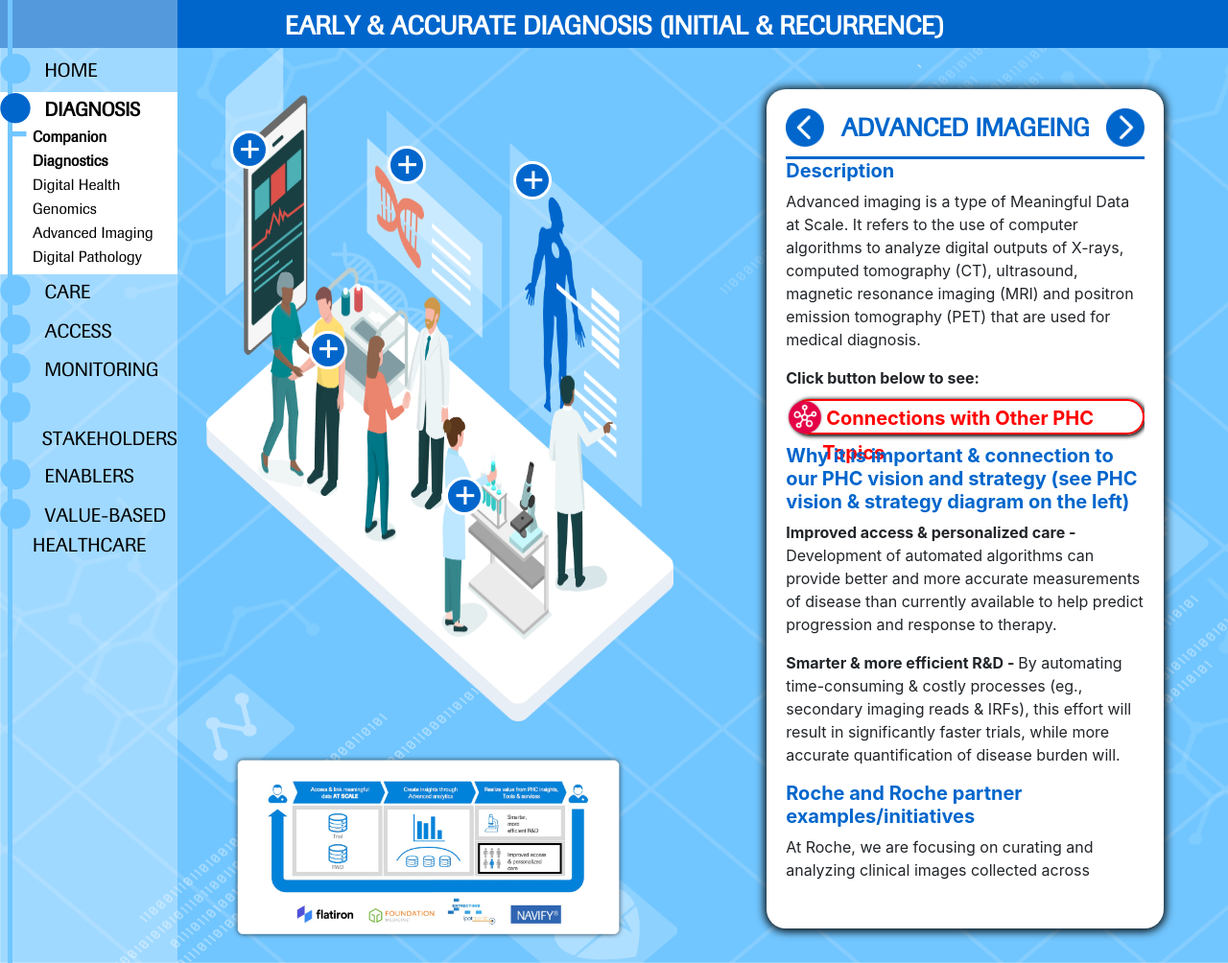
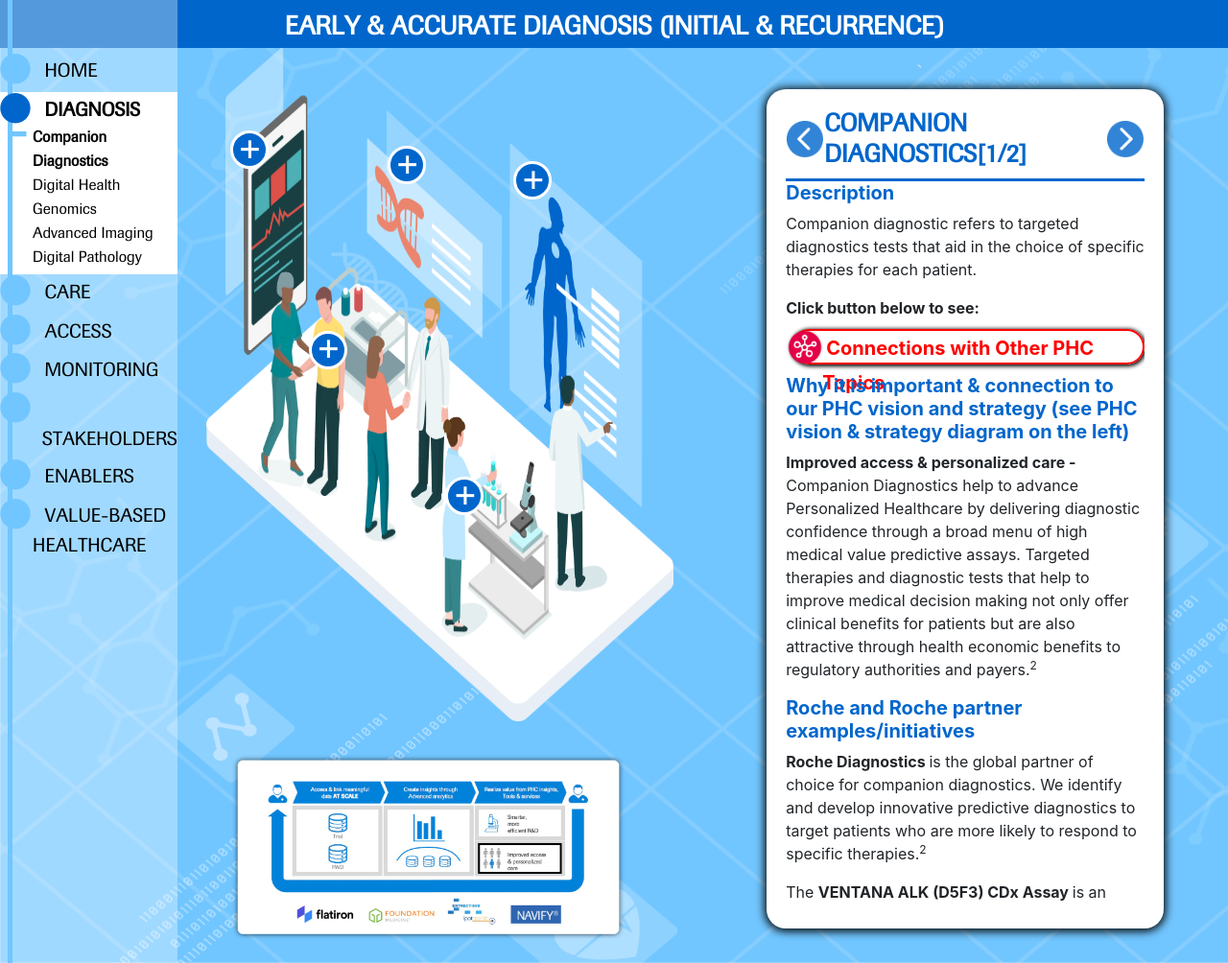
Before and after one commit to higherstar/personal_health_care, a PHP site: page /pages/diagnosis.html in a window 1280 px wide. Shown: the part 117-1121 px from the top of the page at 96% size. Run offline with PHP 8.4, Linux system fonts and the light colour scheme.

Commit message:
sync side bar and expand buttons and add diagnosis details content

```diff
--- a/css/diagnosis.css
+++ b/css/diagnosis.css
@@ -1,3 +1,10 @@
+/*--------------------------------------------------------------
+# General
+--------------------------------------------------------------*/
+hr {
+  border: 0;
+}
+
 /*--------------------------------------------------------------
 # Content Header
 --------------------------------------------------------------*/
@@ -41,6 +48,10 @@
 #diagnosis-life-cycle {
   width: 80%;
   align-self: flex-end;
+}
+
+.hide {
+  display: none;
 }
 
 /*--------------------------------------------------------------
@@ -106,6 +117,14 @@
 .diagnosis-right-header img{
   width: 40px;
   height: 40px;
+  padding: 0;
+  opacity: 0.8;
+}
+.diagnosis-right-header img:hover{
+  opacity: 1;
+}
+.diagnosis-right-header img:active{
+  opacity: 0.8;
 }
 .diagnosis-right-header h1{
   font-size: 26px;
@@ -128,6 +147,7 @@
   overflow-y: auto;
   height: 90%;
 }
+
 .diagnosis-red-section {
   font-size: 20px;
   font-weight: bold;
@@ -148,6 +168,11 @@
   margin-top: -5px;
   object-fit: contain;
   width: 44px;
+}
+
+.img-floodlight img{
+  width: 100%;
+  margin-top: 14%;
 }
 
 /*--------------------------------------------------------------
--- a/js/main.js
+++ b/js/main.js
@@ -6,12 +6,23 @@ jQuery(document).ready(function( $ ) {
 
   // handler for clicking on side bar submenu list
   $(document).on('click', '.side-bar-submenu-title', function(e) {
+    if ($('.details-container').length > 0)
+      for (let i = 0; i< $('.details-container').length; i++) {
+        $('.details-container')[i].classList.replace('show', 'hide');
+      }
     for (let i = 0; i< $('.side-bar-submenu-title').length; i++) {
       if($('.side-bar-submenu-title')[i] !== e.target) {
         $('.side-bar-submenu-title')[i].classList.remove('active');
         $('.side-bar-submenu')[i].classList.remove('active');
       } else {
         $('.side-bar-submenu')[i].classList.add('active');
+        if ($('.details-container').length > 0) {
+          $(e.target.hash)[0].classList.replace('hide', 'show');
+          $(e.target.hash)[0].classList.replace('hide', 'show');
+        }
+        const expandButtonId = $('.side-bar-submenu-title')[i].hash.slice(0, $('.side-bar-submenu-title')[i].hash.length-8)+ '-btn';
+        if (!$('.side-bar-submenu-title')[i].classList.contains('active') && $(expandButtonId))
+          $(expandButtonId).trigger('click');
       }
     }
     e.target.classList.add('active');
@@ -41,7 +52,6 @@ jQuery(document).ready(function( $ ) {
     let titleId = '';
     for (let i = 0; i< expandBtns.length; i++) {
       if ($(expandBtns[i])[0].id !== $(this)[0].id) {
-        console.log($(expandBtns[i])[0].id !== $(this)[0].id);
         $(expandBtns[i]).find('.custom-expand-btn-plus')[0].style.display = 'block';
         $(expandBtns[i]).find('.custom-expand-btn-minus')[0].style.display = 'none';
         titleId = '#' + $(expandBtns[i])[0].id + '-title';
@@ -53,6 +63,13 @@ jQuery(document).ready(function( $ ) {
       $(this).find('.custom-expand-btn-plus')[0].style.display = 'none';
       $(this).find('.custom-expand-btn-minus')[0].style.display = 'block';
       titleId = '#' + $(this)[0].id + '-title';
+      const submenuHash = '#' + $(this)[0].id.slice(0, $(this)[0].id.length - 3) + 'details';
+      for (let i = 0; i< $('.side-bar-submenu-title').length; i++) {
+        if($('.side-bar-submenu-title')[i].hash === submenuHash) {
+          console.log($('.side-bar-submenu-title')[i]);
+          $('.side-bar-submenu-title')[i].click();
+        }
+      }
       $(titleId)[0].style.display = 'block';
     } else {
       $(this).find('.custom-expand-btn-plus')[0].style.display = 'block';
@@ -61,4 +78,41 @@ jQuery(document).ready(function( $ ) {
       $(titleId)[0].style.display = 'none';
     }
   });
+
+  // handler for clicking on prev next button of diagnosis details
+  $('.diagnostics-details-btn-prev').click(function() {
+    let titleClass = '.' + $(this)[0].id.slice(0, $(this)[0].id.length-4) + 'title';
+    let contentClass = '.' + $(this)[0].id.slice(0, $(this)[0].id.length-4) + 'content';
+    const detailTitles = $(titleClass);
+    const detailContents = $(contentClass);
+    for (let i = 0; i< detailTitles.length; i++) {
+      if ($(detailTitles[i])[0].classList.contains('show')) {
+        if (i !== 0) {
+          $(detailTitles[i])[0].classList.replace('show', 'hide');
+          $(detailContents[i])[0].classList.replace('show', 'hide');
+          $(detailContents[(i - 1)])[0].classList.replace('hide', 'show');
+          $(detailTitles[(i - 1)])[0].classList.replace('hide', 'show');
+        }
+        break;
+      }
+    }
+  });
+
+  $('.diagnostics-details-btn-next').click(function() {
+    let titleClass = '.' + $(this)[0].id.slice(0, $(this)[0].id.length-4) + 'title';
+    let contentClass = '.' + $(this)[0].id.slice(0, $(this)[0].id.length-4) + 'content';
+    const detailTitles = $(titleClass);
+    const detailContents = $(contentClass);
+    for (let i = 0; i< detailTitles.length; i++) {
+      if ($(detailTitles[i])[0].classList.contains('show')) {
+        if (i !== detailTitles.length - 1) {
+          $(detailTitles[i])[0].classList.replace('show', 'hide');
+          $(detailContents[i])[0].classList.replace('show', 'hide');
+          $(detailContents[(i + 1)])[0].classList.replace('hide', 'show');
+          $(detailTitles[(i + 1)])[0].classList.replace('hide', 'show');
+        }
+        break;
+      }
+    }
+  });
 });
--- a/pages/diagnosis.html
+++ b/pages/diagnosis.html
@@ -65,19 +65,19 @@
           <a href="diagnosis.html" aria-expanded="true" class="dropdown-toggle side-bar-menu-title active">DIAGNOSIS</a>
           <ul class="collapse list-unstyled submenu-list show active" id="diagnosis-submenu">
             <li class="side-bar-submenu active">
-              <a href="#" class="side-bar-submenu-title active">Companion Diagnostics</a>
+              <a href="#companion-diagnostics-details" class="side-bar-submenu-title active">Companion Diagnostics</a>
             </li>
             <li class="side-bar-submenu">
-              <a href="#" class="side-bar-submenu-title">Digital Health</a>
+              <a href="#digital-health-details" class="side-bar-submenu-title">Digital Health</a>
             </li>
             <li class="side-bar-submenu">
-              <a href="#" class="side-bar-submenu-title">Genomics</a>
+              <a href="#genomics-details" class="side-bar-submenu-title">Genomics</a>
             </li>
             <li class="side-bar-submenu">
-              <a href="#" class="side-bar-submenu-title">Advanced Imaging</a>
+              <a href="#advanced-imaging-details" class="side-bar-submenu-title">Advanced Imaging</a>
             </li>
             <li class="side-bar-submenu">
-              <a href="#" class="side-bar-submenu-title">Digital Pathology</a>
+              <a href="#digital-pathology-details" class="side-bar-submenu-title">Digital Pathology</a>
             </li>
           </ul>
         </li>
@@ -160,11 +160,192 @@
           Diagnosis  Details
         ============================-->
         <div class="col-lg-6 diagnosis-details">
-          <div class="diagnosis-container">
+          <div id="companion-diagnostics-details" class="details-container diagnosis-container show">
             <div class="diagnosis-right-header d-flex">
-              <img src="../img/toggle_prev.png">
+              <img id="companion-diagnostics-details-prev" class="diagnostics-details-btn-prev btn" src="../img/toggle_prev.png">
+              <h1 class="companion-diagnostics-details-title show">COMPANION DIAGNOSTICS[1/2]</h1>
+              <h1 class="companion-diagnostics-details-title hide">COMPANION DIAGNOSTICS[2/2]</h1>
+              <img id="companion-diagnostics-details-next" class="diagnostics-details-btn-next btn" src="../img/toggle_next.png">
+            </div>
+            <div class="diagnosis-right-border-div"></div>
+            <div class="companion-diagnostics-details-content diagnosis-right-content show">
+              <h2>Description</h2>
+              <p>Companion diagnostic refers to targeted diagnostics tests that aid in the choice of
+                specific therapies for each patient.
+              </p>
+              <strong>Click button below to see:</strong>
+              <div class="diagnosis-red-section" data-toggle="modal" data-target="#diagnostics-connections">
+                <img src="../img/connection_icon.png"/>Connections with Other PHC Topics
+              </div>
+              <div class="diagnosis-second-section"></div>
+              <h2>Why it is important & connection to our PHC vision and strategy (see PHC vision & strategy diagram on
+                the left) </h2>
+              <p><strong>Improved access & personalized care - </strong>Companion Diagnostics help to advance
+                Personalized Healthcare by delivering diagnostic confidence through a broad menu of high medical
+                value predictive assays. Targeted therapies and diagnostic tests that help to improve medical
+                decision making not only offer clinical benefits for patients but are also attractive through
+                health economic benefits to regulatory authorities and payers.<sup>2</sup>
+              </p>
+              <h2>Roche and Roche partner examples/initiatives</h2>
+              <p><strong>Roche Diagnostics </strong>is the global partner of choice for companion diagnostics.
+                We identify and develop innovative predictive diagnostics to target patients who are more likely to
+                respond to specific therapies.<sup>2</sup></p>
+              <p>The <strong>VENTANA ALK (D5F3) CDx Assay </strong>is an example of a companion diagnostics.
+                This assay helps identify ALK+ non-small cell lung cancer (NSCLC) patients for targeted treatment.
+                <sup>2</sup>
+              </p>
+            </div>
+            <div class="companion-diagnostics-details-content diagnosis-right-content hide">
+              <h2>Key drivers/considerations</h2>
+            </div>
+          </div>
+          <div id="digital-health-details" class="details-container diagnosis-container hide">
+            <div class="diagnosis-right-header d-flex">
+              <img id="digital-health-details-prev" class="diagnostics-details-btn-prev btn" src="../img/toggle_prev.png">
+              <h1 class="digital-health-details-title show">DIGITAL HEALTH[1/3]</h1>
+              <h1 class="digital-health-details-title hide">DIGITAL HEALTH[2/3]</h1>
+              <h1 class="digital-health-details-title hide">DIGITAL HEALTH[3/3]</h1>
+              <img id="digital-health-details-next" class="diagnostics-details-btn-next btn" src="../img/toggle_next.png">
+            </div>
+            <div class="diagnosis-right-border-div"></div>
+            <div class="digital-health-details-content diagnosis-right-content show">
+              <h2>Description</h2>
+              <p>In our PHC engine, Digital Health is a type of Meaningful Data at Scale (MDAS). At Roche, it is defined
+                as clinically grade data from digital devices that inform R&D or clinical care for the Roche
+                Disease Areas of Focus.<sup>3</sup>
+                <hr>
+                Software as medical device  (SaMD) is a software intended to be used for one or more medical purposes
+                that perform these purposes without being part of a hardware medical device.4 Click here to learn more.
+                [Link to Digital Health/SaMD module in Starter Pack]
+              </p>
+              <strong>Click button below to see:</strong>
+              <div class="diagnosis-red-section" data-toggle="modal" data-target="#diagnostics-connections">
+                <img src="../img/connection_icon.png"/>Connections with Other PHC Topics
+              </div>
+              <div class="diagnosis-second-section"></div>
+              <h2>Why it is important & connection to our PHC vision and strategy (see PHC vision & strategy diagram on
+                the left) </h2>
+              <p><strong>Smarter & more efficient R&D – </strong> Digital Health also has the possibility to transform
+                clinical practice – from an earlier detection of disease progression to a better disease management and
+                even disease treatment.
+                <sup>2</sup>
+              </p>
+            </div>
+            <div class="digital-health-details-content diagnosis-right-content hide">
+              <h2>Why it is important & connection to our PHC vision and strategy (see PHC vision & strategy diagram
+                on the left)
+              </h2>
+              <p><strong>Improved access & personalized care - </strong>The development of novel digital biomarkers
+                based on data from wearable devices and mobile apps from our smartphones offers the unprecedented
+                opportunity for continuous data collection but it also opens the door to build new tools more sensitive
+                to change that the current ones. The adoption of novel biomarkers and other digital health solutions
+                such as Digital Therapeutics (DTx) could lead to faster and cheaper research.<sup>1</sup>
+              </p>
+              <h2>Roche and Roche partner examples/initiatives</h2>
+              <p>At Roche, we aim to use digital health platforms to help capture Meaningful Data at Scale (MDAS)
+                in areas such as movement, respiration (e.g., pulmonary function, asthma, exacerbations), and sleep.
+                Where needed, we seek clinical and regulatory validation of digital health platforms for deployment
+                in late-stage clinical trials. Our expertise is in creating operational capabilities informed by pilots
+                to incorporate digital technologies into late-stage trials.<sup>2</sup>
+              </p>
+              <hr>
+              <div class="d-flex">
+                <div class="col-lg-8">
+                  <p>One example of a digital health platform created by Roche is the <strong>Floodlight</strong>
+                    technology. Floodlight aims to allow people with Multiple Sclerosis (MS), physicians, and researchers
+                    to monitor MS and health over time using a smartphone, with the ultimate goal of creating practical
+                    tools to improve the lives of people living with MS.<sup>3</sup>
+                  </p>
+                </div>
+                <div class="col-lg-4 img-floodlight">
+                  <img src="../img/floodlight.png">
+                </div>
+              </div>
+            </div>
+            <div class="digital-health-details-content diagnosis-right-content hide">
+              <h2>Key drivers/considerations1
+              </h2>
+            </div>
+          </div>
+          <div id="genomics-details" class="details-container diagnosis-container hide">
+            <div class="diagnosis-right-header d-flex">
+              <img class="btn" src="../img/toggle_prev.png">
+              <h1>GENOMICS</h1>
+              <img class="btn" src="../img/toggle_next.png">
+            </div>
+            <div class="diagnosis-right-border-div"></div>
+            <div class="diagnosis-right-content">
+              <h2>Description</h2>
+              <p>Advanced imaging is a type of Meaningful Data at Scale. It refers to the use of computer algorithms to
+                analyze digital outputs of X-rays, computed tomography (CT), ultrasound, magnetic resonance imaging
+                (MRI) and positron emission tomography (PET) that are used for medical diagnosis. </p>
+              <strong>Click button below to see:</strong>
+              <div class="diagnosis-red-section" data-toggle="modal" data-target="#diagnostics-connections">
+                <img src="../img/connection_icon.png"/>Connections with Other PHC Topics
+              </div>
+              <div class="diagnosis-second-section"></div>
+              <h2>Why it is important & connection to our PHC vision and strategy (see PHC vision & strategy diagram on
+                the left) </h2>
+              <p><strong>Improved access & personalized care - </strong>Development of automated algorithms can provide
+                better and more accurate measurements of disease than currently available to help predict progression
+                and response to therapy.</p>
+              <p><strong>Smarter & more efficient R&D - </strong>By automating time-consuming & costly processes (eg.,
+                secondary imaging reads & IRFs), this effort will result in significantly faster trials, while more
+                accurate quantification of disease burden will. </p>
+              <h2>Roche and Roche partner examples/initiatives</h2>
+              <p>At Roche, we are focusing on curating and analyzing clinical images collected across Ophthalmology,
+                Cancer Immunotherapy, and Multiple Sclerosis to develop automated algorithms for more accurate
+                predictions for disease progression and response to therapy. This automation will result in faster
+                trials, more accurate quantification of disease burden, and more robust cohort matching to synthetic
+                control arm studies. </p>
+              <h2>Key drivers/considerations </h2>
+              <p><strong>Contracts -</strong>When entering into partnerships with Commercial companies and Academic
+                institutions be aware of complex IP negotiations. Important to have both Legal and Partnering take a
+                proactive lead to put a contract in place that meets the</p>
+            </div>
+          </div>
+          <div id="advanced-imaging-details" class="details-container diagnosis-container hide">
+            <div class="diagnosis-right-header d-flex">
+              <img class="btn" src="../img/toggle_prev.png">
               <h1>ADVANCED IMAGEING</h1>
-              <img src="../img/toggle_next.png">
+              <img class="btn" src="../img/toggle_next.png">
+            </div>
+            <div class="diagnosis-right-border-div"></div>
+            <div class="diagnosis-right-content">
+              <h2>Description</h2>
+              <p>Advanced imaging is a type of Meaningful Data at Scale. It refers to the use of computer algorithms to
+                analyze digital outputs of X-rays, computed tomography (CT), ultrasound, magnetic resonance imaging
+                (MRI) and positron emission tomography (PET) that are used for medical diagnosis. </p>
+              <strong>Click button below to see:</strong>
+              <div class="diagnosis-red-section" data-toggle="modal" data-target="#diagnostics-connections">
+                <img src="../img/connection_icon.png"/>Connections with Other PHC Topics
+              </div>
+              <div class="diagnosis-second-section"></div>
+              <h2>Why it is important & connection to our PHC vision and strategy (see PHC vision & strategy diagram on
+                the left) </h2>
+              <p><strong>Improved access & personalized care - </strong>Development of automated algorithms can provide
+                better and more accurate measurements of disease than currently available to help predict progression
+                and response to therapy.</p>
+              <p><strong>Smarter & more efficient R&D - </strong>By automating time-consuming & costly processes (eg.,
+                secondary imaging reads & IRFs), this effort will result in significantly faster trials, while more
+                accurate quantification of disease burden will. </p>
+              <h2>Roche and Roche partner examples/initiatives</h2>
+              <p>At Roche, we are focusing on curating and analyzing clinical images collected across Ophthalmology,
+                Cancer Immunotherapy, and Multiple Sclerosis to develop automated algorithms for more accurate
+                predictions for disease progression and response to therapy. This automation will result in faster
+                trials, more accurate quantification of disease burden, and more robust cohort matching to synthetic
+                control arm studies. </p>
+              <h2>Key drivers/considerations </h2>
+              <p><strong>Contracts -</strong>When entering into partnerships with Commercial companies and Academic
+                institutions be aware of complex IP negotiations. Important to have both Legal and Partnering take a
+                proactive lead to put a contract in place that meets the</p>
+            </div>
+          </div>
+          <div id="digital-pathology-details" class="details-container diagnosis-container  hide">
+            <div class="diagnosis-right-header d-flex">
+              <img class="btn" src="../img/toggle_prev.png">
+              <h1>DIGITAL PATHOLOGY</h1>
+              <img class="btn" src="../img/toggle_next.png">
             </div>
             <div class="diagnosis-right-border-div"></div>
             <div class="diagnosis-right-content">
```
Also changed, not shown: img/floodlight.png (added).
